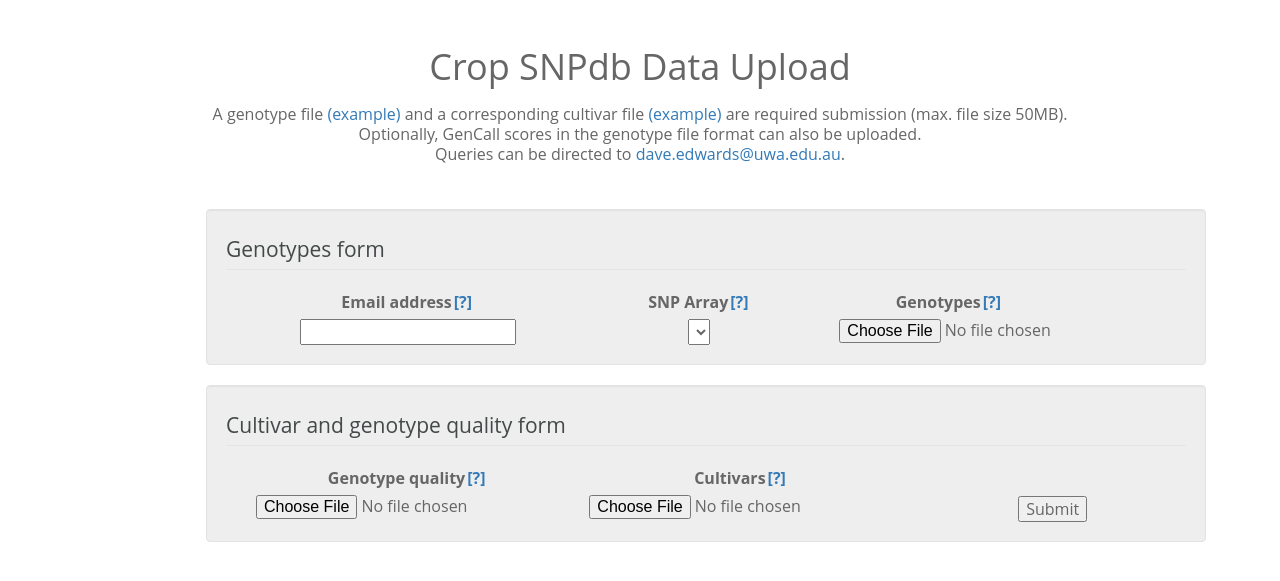
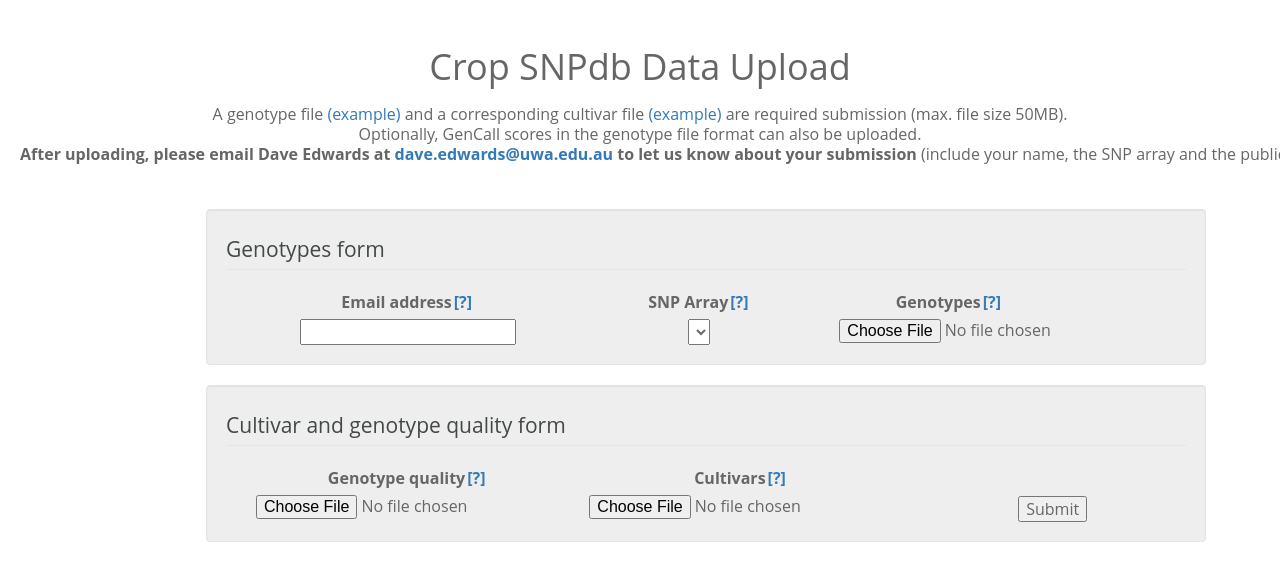
Before and after one commit to AppliedBioinformatics/cropsnpdb, a Flask app: page /submit in a window 1280 px wide; the page is wider, and only the part inside the window is pictured. Shown: the part 80-661 px from the top of that part. Run offline with Flask 3, Linux system fonts and the light colour scheme; data that the repository does not hold is empty; parts of the project's set-up code (start-up, migrations or seed data) failed here and were passed over; some libraries are stand-ins or nearby versions.

Commit message:
Upload page: ask submitters to email Dave Edwards
Instructions, success message and confirmation pop-up now ask submitters to email
dave.edwards@uwa.edu.au about their submission (upload email alerts are not yet configured).

Co-Authored-By: Claude Opus 5.5 <noreply@anthropic.com>
Claude-Session: https://claude.ai/code/session_01KgSK4VN9VSndqYz6o7f3QP

```diff
--- a/app/templates/SNPSubmit.html
+++ b/app/templates/SNPSubmit.html
@@ -3,7 +3,7 @@
 	<link rel="stylesheet" href="{{url_for('static',filename='SNPSubmit.css') }}">
 	<script type="text/javascript">
 	function submitAlert() {
-		alert("Thank you for your submission. Files will be checked and uploaded. Please be patient.");
+		alert("Thank you for your submission. Files will be checked and uploaded. Please also email Dave Edwards (dave.edwards@uwa.edu.au) to let us know about your submission.");
 		return true;
 	}
 	</script>
@@ -16,14 +16,17 @@
 				<a href='/static/cultivars.csv'>(example)</a>
 				are required submission (max. file size 50MB).<br>
 			Optionally, GenCall scores in the genotype file format can also be uploaded.<br>
-			Queries can be directed to
-			 <a href="mailto:dave.edwards@uwa.edu.au" target="_top">dave.edwards@uwa.edu.au</a>.
+			<b>After uploading, please email Dave Edwards at
+			 <a href="mailto:dave.edwards@uwa.edu.au?subject=CropSNPdb%20data%20submission" target="_top">dave.edwards@uwa.edu.au</a>
+			 to let us know about your submission</b> (include your name, the SNP array and the publication or DOI, if any).
+			Questions can also be sent to this address.
 		<br>
 		{% if fileSubmit %}
 			<div class="alert alert-success alert-dismissible" style="text-align: center" role="alert">
 			<span type="button" class="close" data-dismiss="alert" aria-label="Close"><span aria-hidden="true">&times;</span></span>
 				<p>Data successfully submitted with genotype file: {{fileSubmit}} </p>
 				<p>Pending validation checks and email verification, data will be added to CropSNPdb. </p>
+				<p><b>Please now email Dave Edwards at <a href="mailto:dave.edwards@uwa.edu.au?subject=CropSNPdb%20data%20submission">dave.edwards@uwa.edu.au</a> to let us know about your submission.</b></p>
 			</div>
 		{% endif %}
 		{% if error %}
```
